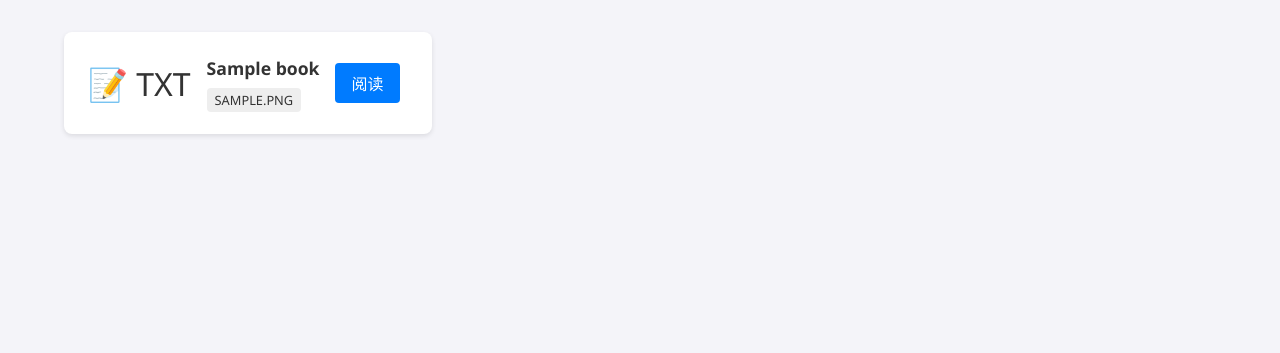
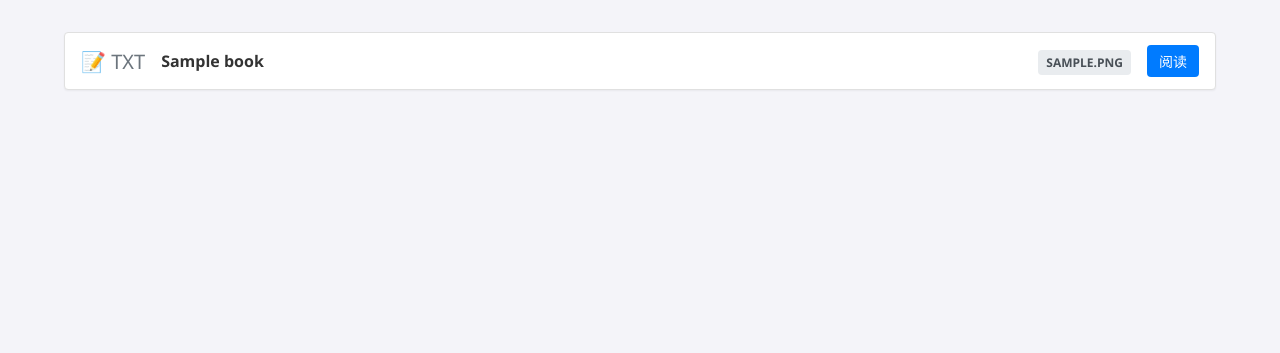
Before and after one commit to Sicheng-zju/small_team_books_manage_system, a Flask app: page / in a window 1280 px wide. Shown: the part 67-420 px from the top of the page. Run offline with Flask 3, Linux system fonts and the light colour scheme; tables that the repository leaves empty hold one stand-in row (values such as "Sample post").

Commit message:
首页索引分页展示，避免展示书名过多；将书籍展示区域从原来的卡片网格改为垂直列表

```diff
--- a/app.py
+++ b/app.py
@@ -48,11 +48,15 @@ with app.app_context():
 @app.route('/')
 def index():
     query = request.args.get('q')
+    page = request.args.get('page', 1, type=int)
+    per_page = 20  # Show 20 books per page
+
     if query:
-        books = Book.query.filter(Book.title.contains(query)).all()
+        books_pagination = Book.query.filter(Book.title.contains(query)).paginate(page=page, per_page=per_page, error_out=False)
     else:
-        books = Book.query.all()
-    return render_template('index.html', books=books, query=query)
+        books_pagination = Book.query.paginate(page=page, per_page=per_page, error_out=False)
+
+    return render_template('index.html', books=books_pagination, query=query)
 
 @app.route('/login', methods=['GET', 'POST'])
 def login():
--- a/static/css/style.css
+++ b/static/css/style.css
@@ -61,11 +61,19 @@ nav a {
 }
 
 .book-list {
+    display: flex;
+    flex-direction: column;
+    gap: 0.5rem;
+}
+
+/* For admin page or grid view if needed elsewhere */
+.book-grid {
     display: grid;
     grid-template-columns: repeat(auto-fill, minmax(300px, 1fr));
     gap: 1.5rem;
 }
 
+/* Only used in Admin or legacy cards */
 .book-card {
     background: white;
     padding: 1.5rem;
@@ -81,13 +89,40 @@ nav a {
     transform: translateY(-5px);
 }
 
+.book-item {
+    display: flex;
+    align-items: center;
+    background: white;
+    padding: 0.75rem 1rem;
+    border-radius: 4px;
+    box-shadow: 0 1px 2px rgba(0,0,0,0.05);
+    border: 1px solid #e0e0e0;
+}
+
+.book-item:hover {
+    background-color: #f8f9fa;
+    border-color: #d0d0d0;
+}
+
 .book-icon {
-    font-size: 2rem;
+    font-size: 1.25rem;
+    margin-right: 1rem;
+    min-width: 40px;
+    text-align: center;
+    color: #6c757d;
+}
+
+.book-info {
+    flex-grow: 1;
+    overflow: hidden;
 }
 
 .book-info h3 {
-    margin: 0 0 0.5rem 0;
-    font-size: 1.1rem;
+    margin: 0;
+    font-size: 1rem;
+    white-space: nowrap;
+    overflow: hidden;
+    text-overflow: ellipsis;
 }
 
 .book-info h3 a {
@@ -95,14 +130,62 @@ nav a {
     text-decoration: none;
 }
 
+.book-meta {
+    margin: 0 1rem;
+}
+
 .badge {
-    background-color: #eee;
-    padding: 0.2rem 0.5rem;
+    background-color: #e9ecef;
+    padding: 0.25rem 0.5rem;
     border-radius: 4px;
-    font-size: 0.8rem;
+    font-size: 0.75rem;
+    font-weight: 600;
+    color: #495057;
     text-transform: uppercase;
 }
 
+.book-actions .btn {
+    padding: 0.375rem 0.75rem;
+    font-size: 0.875rem;
+}
+
+/* Pagination Styles */
+.pagination {
+    margin-top: 2rem;
+    display: flex;
+    justify-content: center;
+    align-items: center;
+    gap: 1rem;
+}
+
+.page-link {
+    display: inline-block;
+    padding: 0.5rem 1rem;
+    border: 1px solid #dee2e6;
+    background-color: #fff;
+    color: #007bff;
+    text-decoration: none;
+    border-radius: 4px;
+    transition: all 0.2s;
+}
+
+.page-link:hover {
+    background-color: #e9ecef;
+    color: #0056b3;
+    border-color: #dee2e6;
+}
+
+.page-link.disabled {
+    color: #6c757d;
+    pointer-events: none;
+    background-color: #fff;
+    border-color: #dee2e6;
+}
+
+.current-page {
+    font-size: 0.9rem;
+    color: #6c757d;
+}
 .btn {
     display: inline-block;
     padding: 0.5rem 1rem;
@@ -110,6 +193,15 @@ nav a {
     color: white;
     text-decoration: none;
     border-radius: 4px;
+}
+
+.btn-sm {
+    padding: 0.25rem 0.5rem;
+    font-size: 0.875rem;
+}
+
+.btn:hover {
+    background-color: #0069d9;
 }
 
 .flashes {
--- a/templates/admin.html
+++ b/templates/admin.html
@@ -13,7 +13,7 @@
 </div>
 
 <h3>书籍列表管理</h3>
-<div class="book-list">
+<div class="book-grid">
     {% for book in books %}
     <div class="book-card" id="book-{{ book.id }}">
         <div class="book-info">
--- a/templates/index.html
+++ b/templates/index.html
@@ -1,10 +1,11 @@
 {% extends 'base.html' %}
 
 {% block content %}
+<div class="book-list-container">
     <div class="book-list">
-    {% if books %}
-        {% for book in books %}
-        <div class="book-card">
+        {% if books.items %}
+            {% for book in books.items %}
+            <div class="book-item">
                 <div class="book-icon">
                     {% if book.filetype == 'pdf' %}
                         📄 PDF
@@ -16,10 +17,12 @@
                 </div>
                 <div class="book-info">
                     <h3><a href="{{ url_for('read_book', book_id=book.id) }}">{{ book.title }}</a></h3>
+                </div>
+                <div class="book-meta">
                      <span class="badge">{{ book.filetype }}</span>
                 </div>
                 <div class="book-actions">
-                <a href="{{ url_for('read_book', book_id=book.id) }}" class="btn">阅读</a>
+                    <a href="{{ url_for('read_book', book_id=book.id) }}" class="btn btn-sm">阅读</a>
                 </div>
             </div>
             {% endfor %}
@@ -27,4 +30,24 @@
             <p class="no-books">没有找到书籍。</p>
         {% endif %}
     </div>
+
+    <!-- Pagination -->
+    {% if books.pages > 1 %}
+    <div class="pagination">
+        {% if books.has_prev %}
+            <a href="{{ url_for('index', page=books.prev_num, q=query) }}" class="page-link">&laquo; 上一页</a>
+        {% else %}
+            <span class="page-link disabled">&laquo; 上一页</span>
+        {% endif %}
+
+        <span class="current-page">第 {{ books.page }} 页 / 共 {{ books.pages }} 页</span>
+
+        {% if books.has_next %}
+            <a href="{{ url_for('index', page=books.next_num, q=query) }}" class="page-link">下一页 &raquo;</a>
+        {% else %}
+            <span class="page-link disabled">下一页 &raquo;</span>
+        {% endif %}
+    </div>
+    {% endif %}
+</div>
 {% endblock %}
```
Lines whose indentation alone changed are shown as unchanged.
